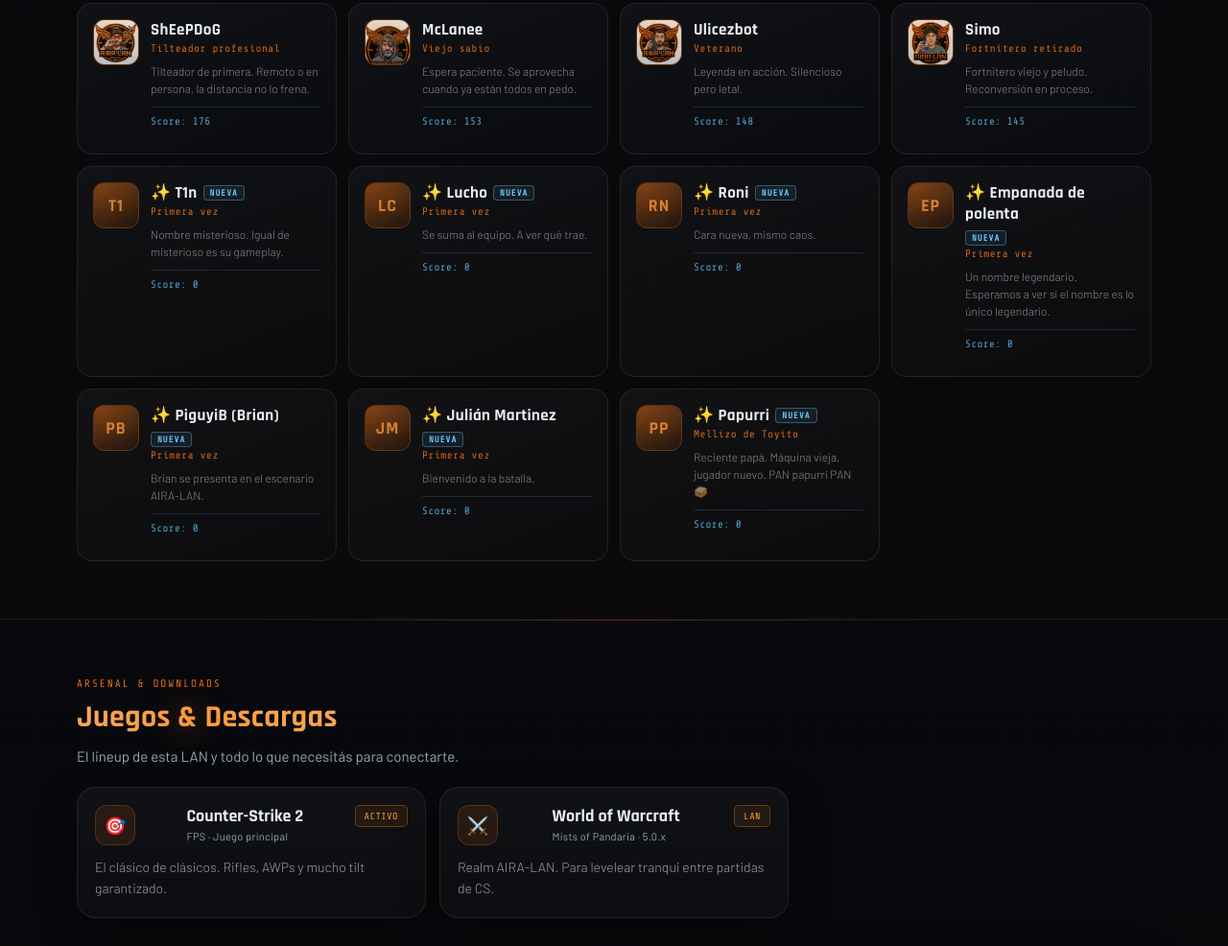
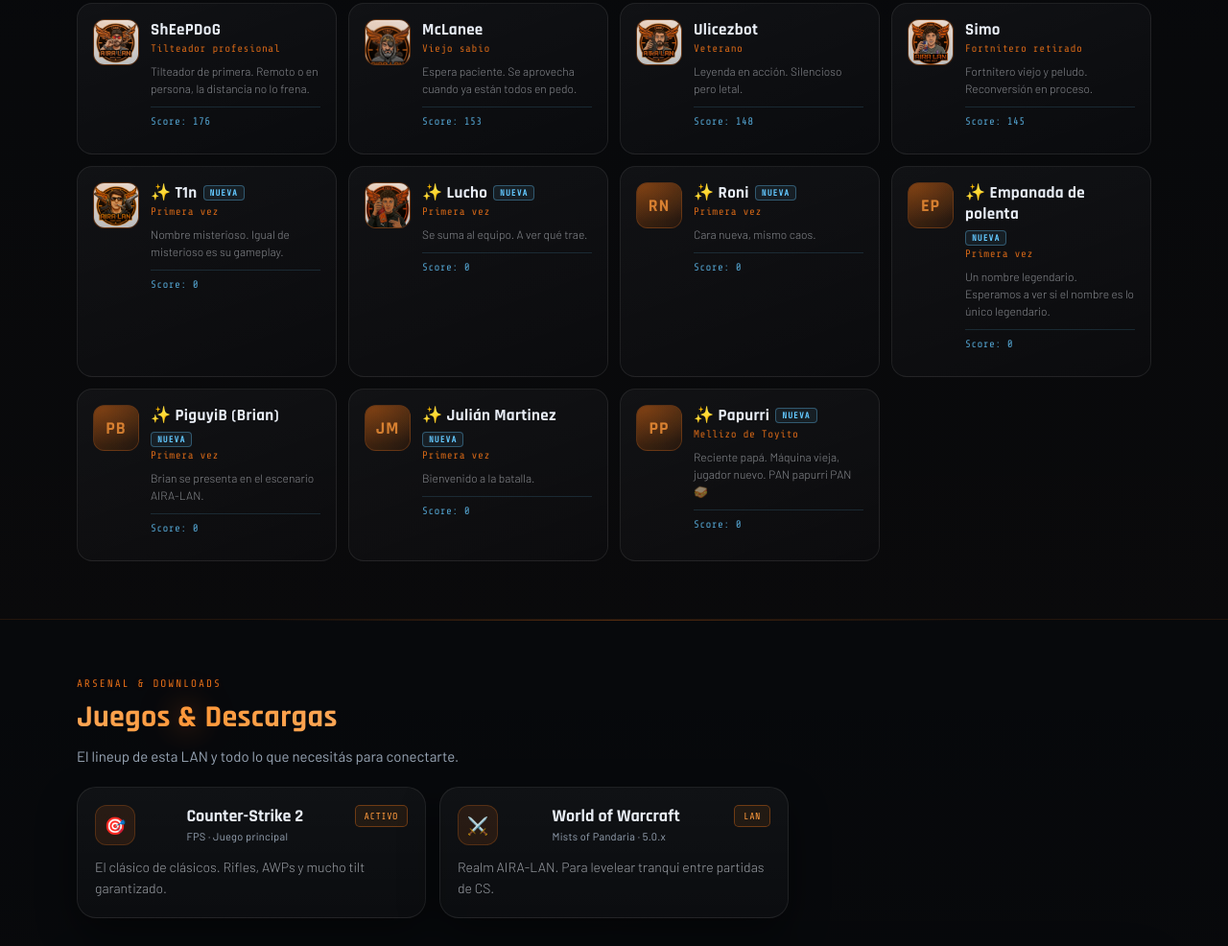
Before and after one commit to eldamomdq/aira-lan, a plain HTML site: page index.html in a window 1280 px wide. Shown: the part 2061-3047 px from the top of the page at 96% size. Drawn offline with nearby package versions, Linux system fonts and the light colour scheme; no server answers.

Commit message:
Update landing and game sections

```diff
--- a/index.html
+++ b/index.html
@@ -378,6 +378,7 @@
       <!-- T1N -->
       <div class="player-card" data-score="0" data-lans="0">
         <div class="player-avatar" data-initials="T1">
+          <img src="./Assets/Players/t1n-aira.jpeg" alt="Simo" loading="lazy">
           <span>T1</span>
         </div>
         <div class="player-info">
@@ -391,6 +392,7 @@
       <!-- LUCHO -->
       <div class="player-card" data-score="0" data-lans="0">
         <div class="player-avatar" data-initials="LC">
+          <img src="./Assets/Players/lucho-aira.jpeg" alt="Simo" loading="lazy">
           <span>LC</span>
         </div>
         <div class="player-info">
```
Also changed, not shown: Assets/Players/lucho-aira.jpeg (added), Assets/Players/t1n-aira.jpeg (added), 1 other file.
